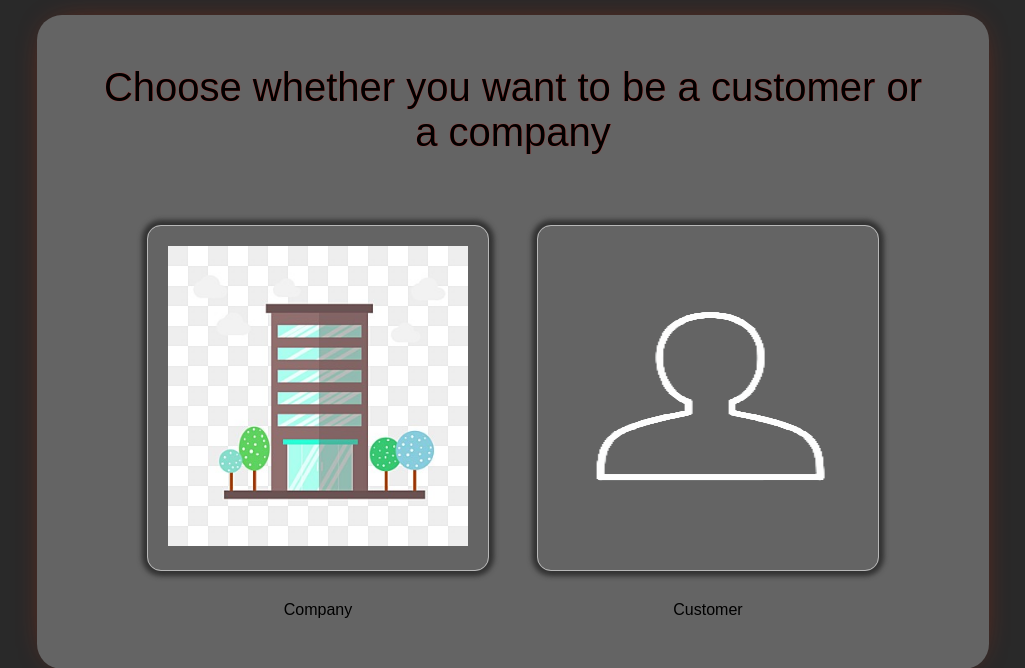
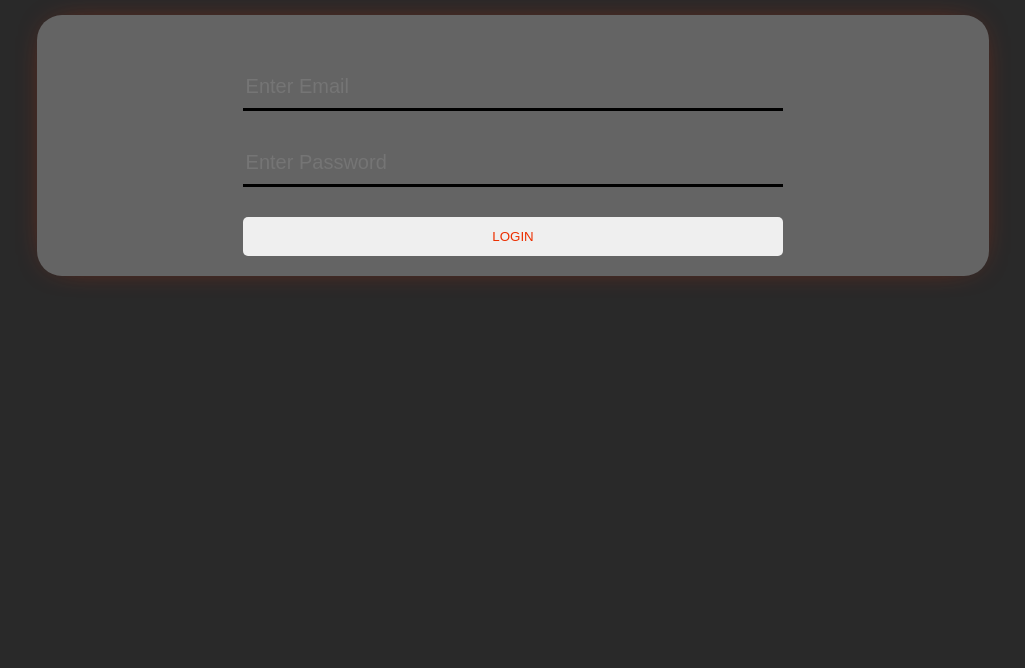
Before and after one commit to TheJaberi/All-in-one, a Django app: page /register/ in a window 1280 px wide. Shown: the part 61-729 px from the top of the page, without its empty margins (127-1152 px from the left). Run offline with Django 3.2, Linux system fonts and the light colour scheme.

Commit message:
created login form, and changed URL handling for registering and login

```diff
--- a/main/templates/main/navbar.html
+++ b/main/templates/main/navbar.html
@@ -24,7 +24,7 @@
             <li><a href="/logout">Logout</a></li>
         {% else %}
             <li><a href="/login">Login</a></li>
-            <li><a href="/register">register</a></li>
+            <li><a href="/register/new">register</a></li>
         {% endif %}
 
     </ul>
--- a/netfix/urls.py
+++ b/netfix/urls.py
@@ -23,6 +23,7 @@ urlpatterns = [
     path('admin/', admin.site.urls),
     path('', include('main.urls')),
     path('services/', include('services.urls')),
+    path('login/', include('users.urls')),
     path('register/', include('users.urls')),
     path('customer/<slug:name>', v.customer_profile, name='customer_profile'),
     path('company/<slug:name>', v.company_profile, name='company_profile')
--- a/users/templates/users/login.html
+++ b/users/templates/users/login.html
@@ -1,11 +1,12 @@
 {% extends 'main/base.html' %}
-<h1>Login</h1>
-<form action="/login" method="POST">
-    <label for="username">Username:</label>
-    <input type="text" id="username" name="username" required>
-    <br>
-    <label for="password">Password:</label>
-    <input type="password" id="password" name="password" required>
-    <br>
-    <input type="submit" value="Login">
-</form>
+{% block title %}
+    User Login
+{% endblock %}
+
+{% block content %}
+    <form method="POST">
+        {% csrf_token %}
+        {{form}}
+        <button type="submit" name="login">Login</button>
+    </form>
+{% endblock %}
--- a/users/urls.py
+++ b/users/urls.py
@@ -5,8 +5,8 @@ from .forms import UserLoginForm
 from . import views as v
 
 urlpatterns = [
-    path('', v.register, name='register'),
+    path('', v.LoginUserView, name='login'),
     path('company/', v.CompanySignUpView.as_view(), name='register_company'),
     path('customer/', v.CustomerSignUpView.as_view(), name='register_customer'),
-    path('login/', v.LoginUserView, name='login_user')
+    path('new/', v.register, name='new')
 ]
--- a/users/views.py
+++ b/users/views.py
@@ -41,4 +41,15 @@ class CompanySignUpView(CreateView):
 
 
 def LoginUserView(request):
-    pass
+    if request.method == 'POST':
+        form = UserLoginForm(request.POST)
+        if form.is_valid():
+            email = form.cleaned_data.get('email')
+            password = form.cleaned_data.get('password')
+            user = authenticate(email=email, password=password)
+            if user is not None:
+                login(request, user)
+                return redirect('/')
+    else:
+        form = UserLoginForm()
+    return render(request, 'users/login.html', {'form': form})
```
